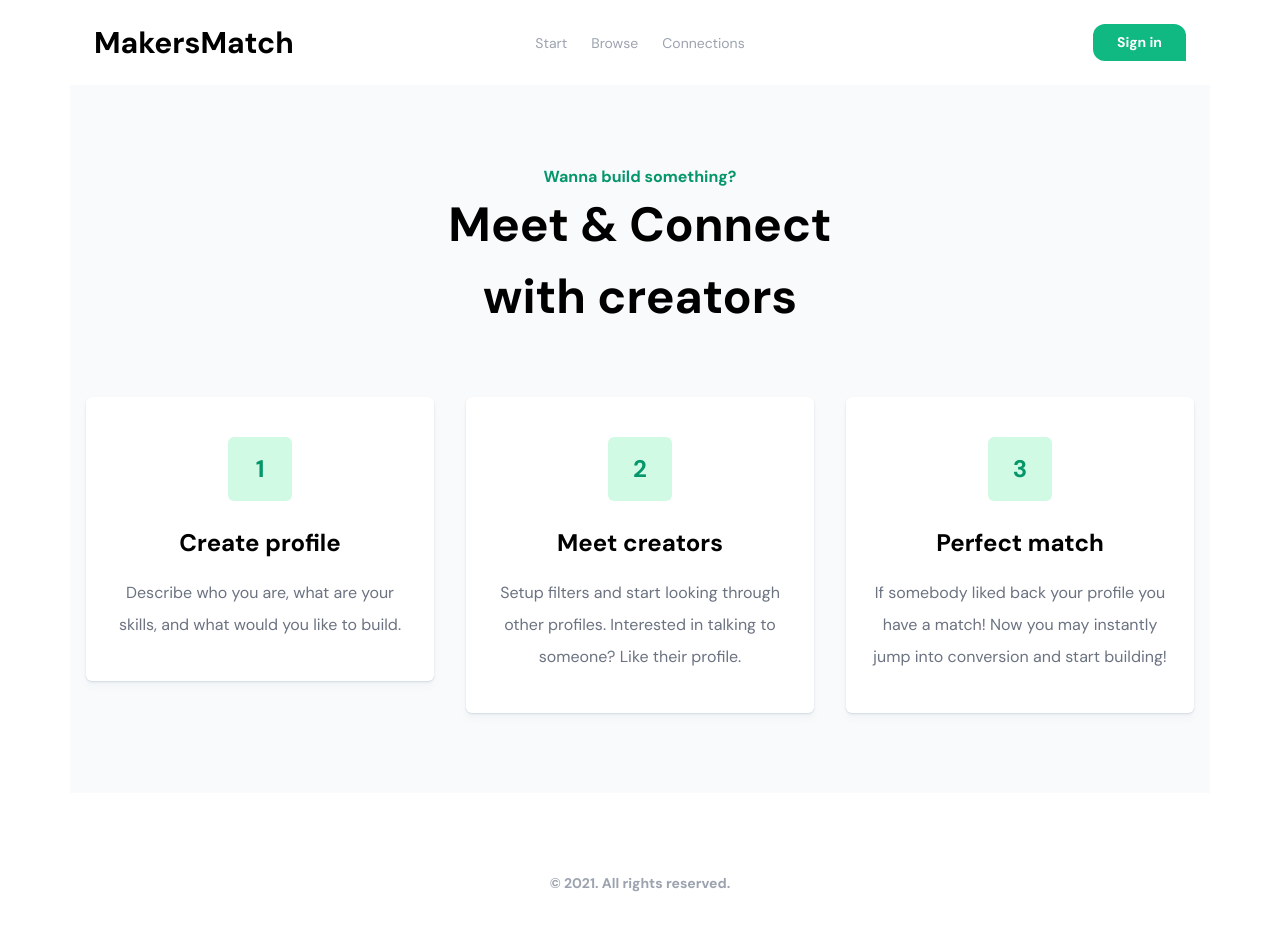
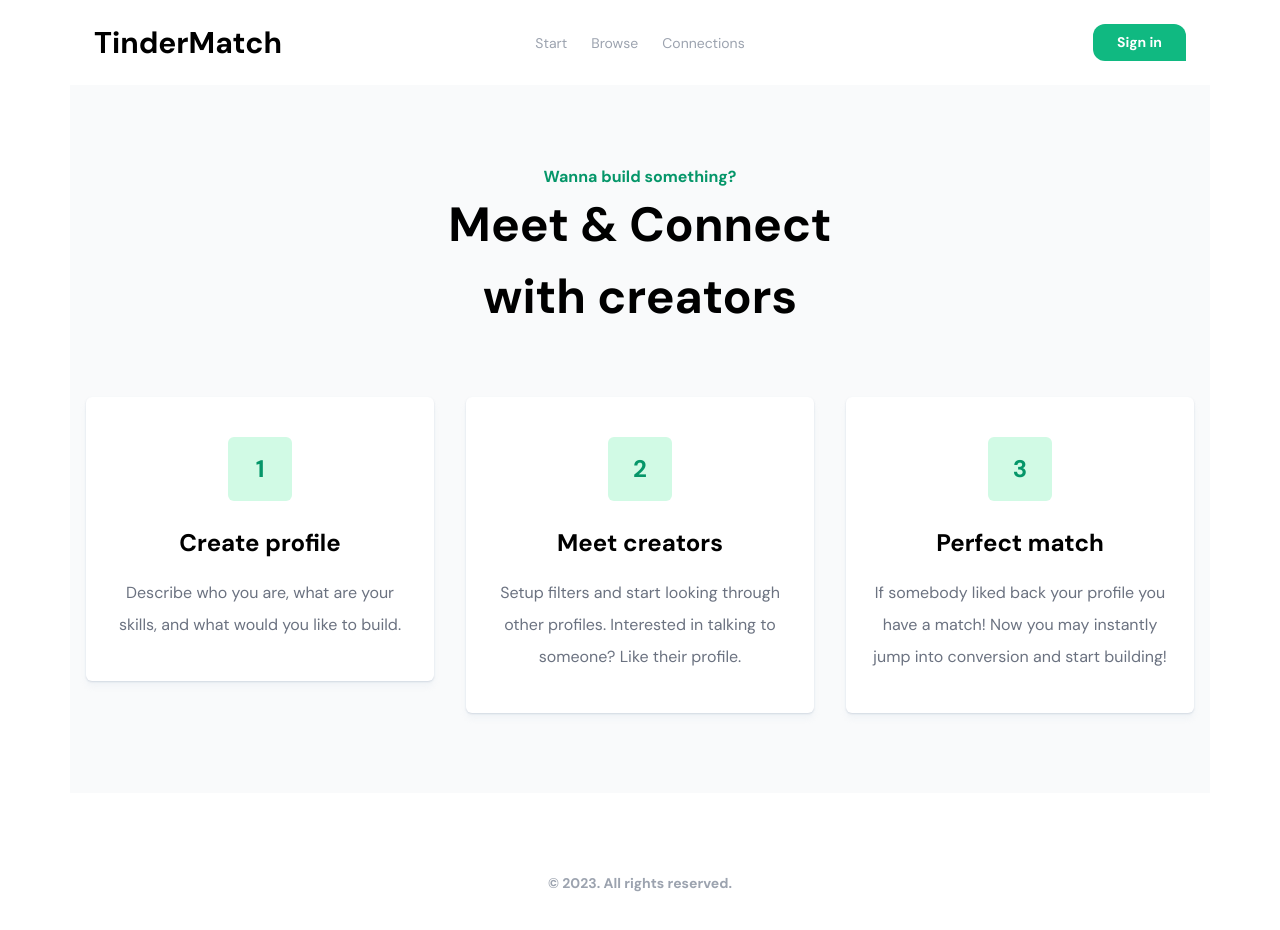
Before and after one commit to Dannynafide/tinder__nextjs, a Next.js app: page / in a window 1280 px wide. Shown: the top 930 px of the page. Built offline with nearby package versions, Linux system fonts and the light colour scheme; no server answers.

Commit message:
Rename title

```diff
--- a/components/BaseLayout/index.js
+++ b/components/BaseLayout/index.js
@@ -29,7 +29,7 @@ const Navigation = () => {
     <section className="container mx-auto">
       <nav className="relative px-6 py-6 flex justify-between items-center bg-white">
         <Link href="/" className="text-3xl font-bold leading-none">
-          MakersMatch
+          TinderMatch
         </Link>
 
         <div className="lg:hidden">
@@ -97,7 +97,7 @@ const Navigation = () => {
         <nav className="fixed top-0 left-0 bottom-0 flex flex-col w-5/6 max-w-sm py-6 px-6 bg-white border-r overflow-y-auto">
           <div className="flex items-center mb-8">
             <Link className="mr-auto text-3xl font-bold leading-none" href="/">
-              MakersMatch
+              TinderMatch
             </Link>
             <button onClick={() => setNavOpen(false)} className="navbar-close">
               <svg
@@ -167,7 +167,7 @@ const Navigation = () => {
               )}
             </div>
             <p className="my-4 text-xs text-center text-gray-400">
-              <span>&copy; 2020 All rights reserved.</span>
+              <span>&copy; 2023 All rights reserved.</span>
             </p>
           </div>
         </nav>
@@ -197,7 +197,7 @@ const Footer = () => {
       <div className="py-20 radius-for-skewed">
         <div className="max-w-md mx-auto text-center">
           <p className="mb-6 text-sm font-semibold text-gray-400">
-            &copy; 2021. All rights reserved.
+            &copy; 2023. All rights reserved.
           </p>
         </div>
       </div>
```
